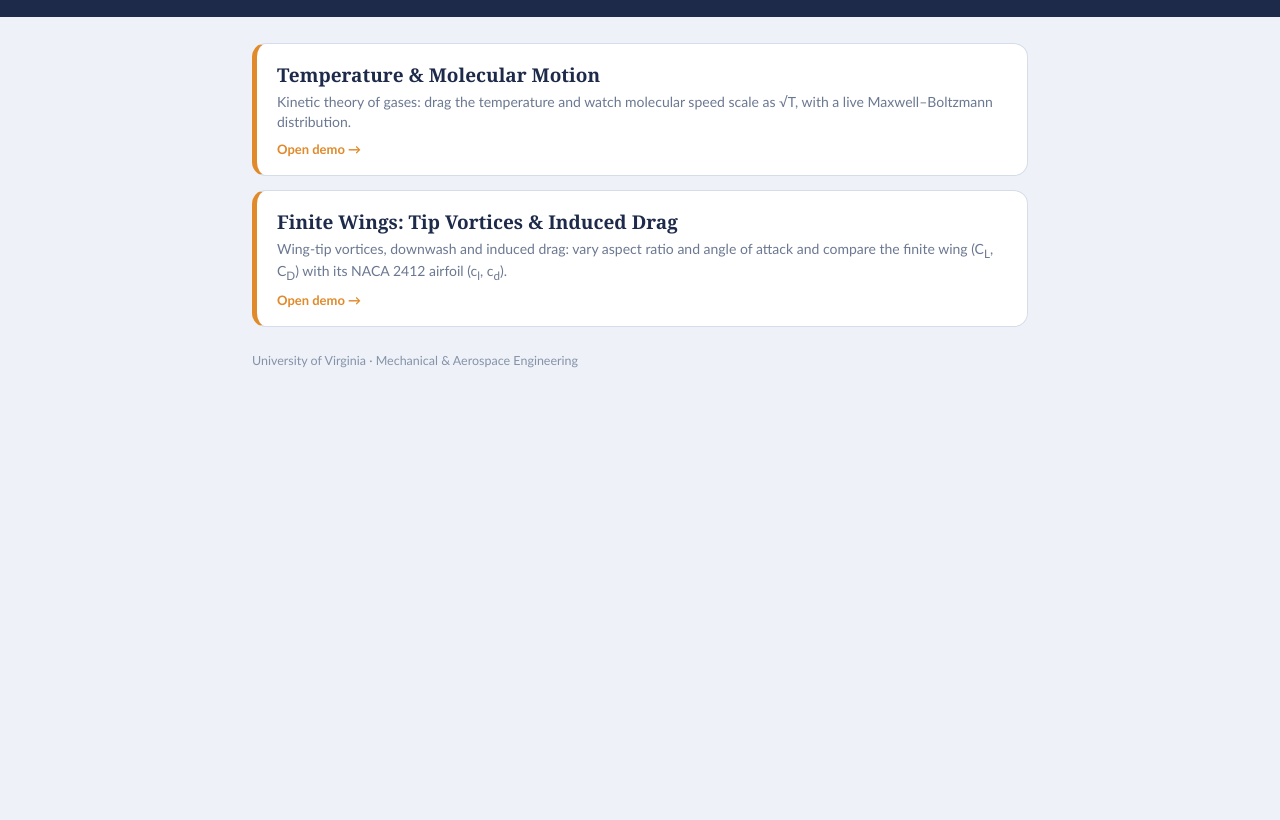
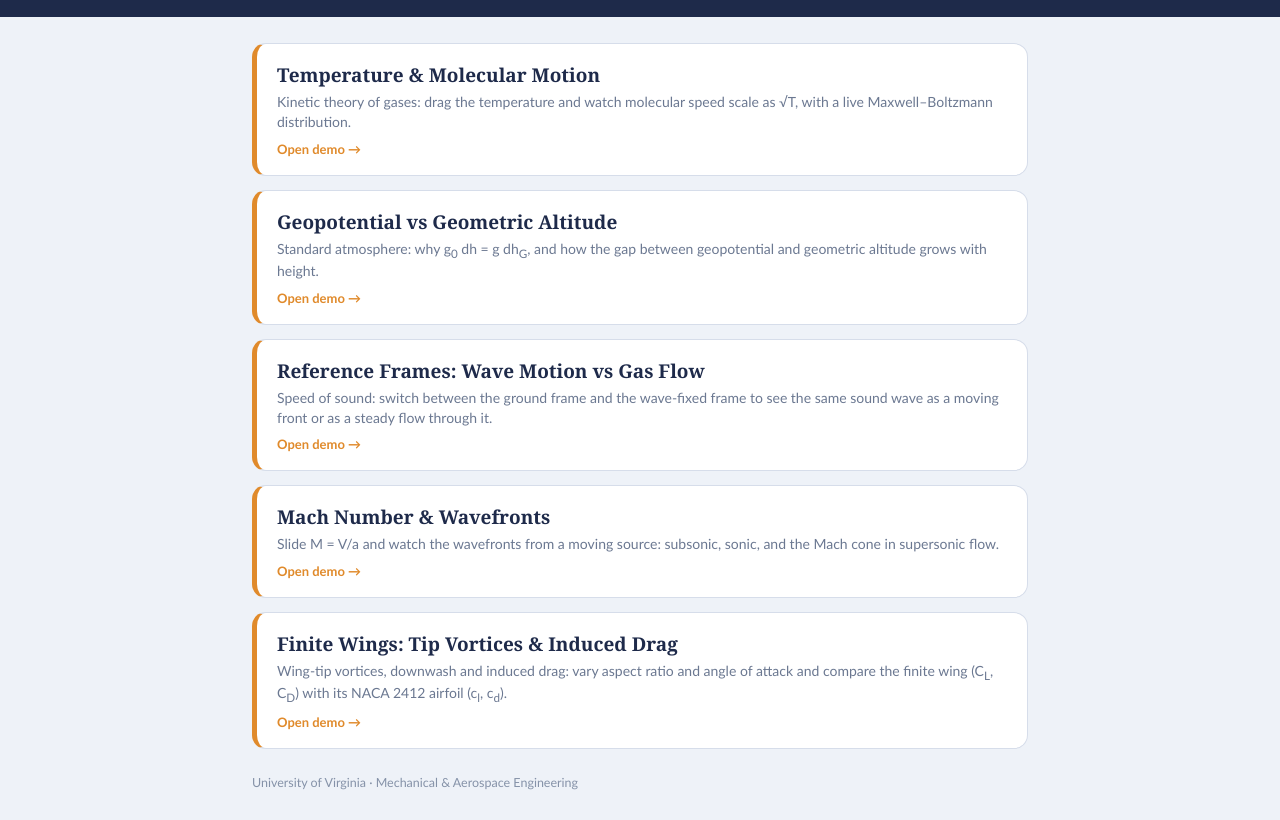
Before and after one commit to jzzhu3/mae2030-demos, a plain HTML site: page index.html in a window 1280 px wide. Shown: the part 85-905 px from the top of the page. Before the commit the page ends 800 px from the top, so only its background shows below. Drawn offline with Linux system fonts and the light colour scheme.

Commit message:
Add landing cards for geopotential-altitude, reference-frames, mach-cone
Co-Authored-By: Claude Opus 5.5 <noreply@anthropic.com>
Claude-Session: https://claude.ai/code/session_019XrY21JdESfJarqgCPCjbZ

```diff
--- a/index.html
+++ b/index.html
@@ -40,6 +40,21 @@
     <p>Kinetic theory of gases: drag the temperature and watch molecular speed scale as √T, with a live Maxwell–Boltzmann distribution.</p>
     <span class="go">Open demo →</span>
   </a>
+  <a class="demo" href="geopotential-altitude/">
+    <h2>Geopotential vs Geometric Altitude</h2>
+    <p>Standard atmosphere: why g<sub>0</sub>&nbsp;dh = g&nbsp;dh<sub>G</sub>, and how the gap between geopotential and geometric altitude grows with height.</p>
+    <span class="go">Open demo →</span>
+  </a>
+  <a class="demo" href="reference-frames/">
+    <h2>Reference Frames: Wave Motion vs Gas Flow</h2>
+    <p>Speed of sound: switch between the ground frame and the wave-fixed frame to see the same sound wave as a moving front or as a steady flow through it.</p>
+    <span class="go">Open demo →</span>
+  </a>
+  <a class="demo" href="mach-cone/">
+    <h2>Mach Number &amp; Wavefronts</h2>
+    <p>Slide M = V/a and watch the wavefronts from a moving source: subsonic, sonic, and the Mach cone in supersonic flow.</p>
+    <span class="go">Open demo →</span>
+  </a>
   <a class="demo" href="finite-wing/">
     <h2>Finite Wings: Tip Vortices &amp; Induced Drag</h2>
     <p>Wing-tip vortices, downwash and induced drag: vary aspect ratio and angle of attack and compare the finite wing (C<sub>L</sub>, C<sub>D</sub>) with its NACA 2412 airfoil (c<sub>l</sub>, c<sub>d</sub>).</p>
```
